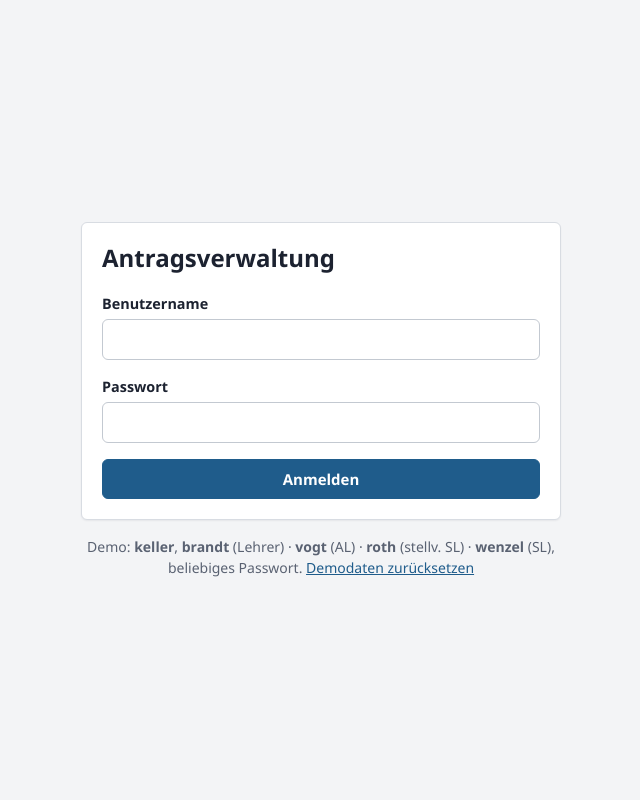
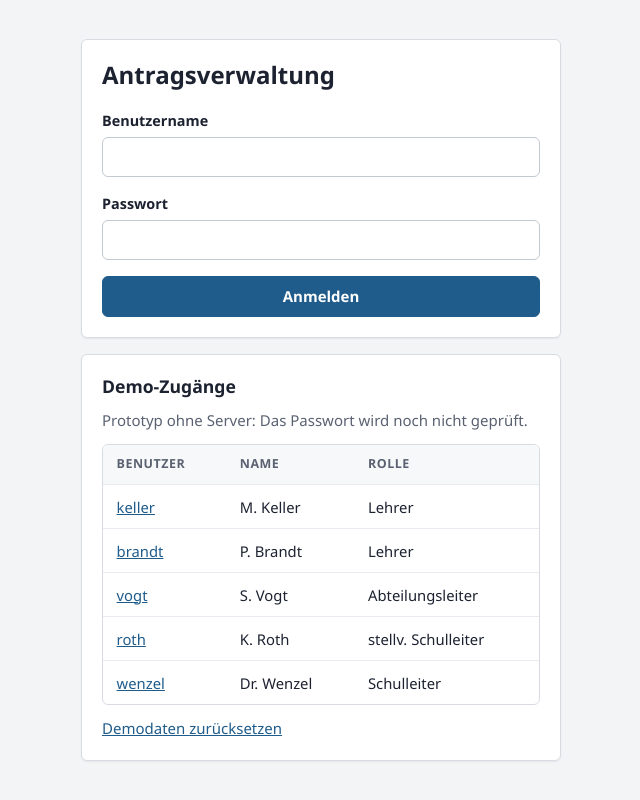
Before and after one commit to fruitOleg/ihk-abschlussprojekt-antragsverwaltung, a PHP site: page /code/public/index.html in a window 1280 px wide. Shown: the whole page, without its empty margins (319-959 px from the left). Run offline with PHP 8.4, Linux system fonts and the light colour scheme.

Commit message:
proto upd

```diff
--- a/code/public/css/style.css
+++ b/code/public/css/style.css
@@ -551,9 +551,12 @@ textarea:focus {
   margin-top: 1.25rem;
 }
 
-.demo {
-  font-size: 0.875rem;
-  text-align: center;
+.demo p {
+  margin-bottom: 0.75rem;
+}
+
+.demo .demo__fuss {
+  margin: 0.75rem 0 0;
 }
 
 /* ---------- Schmale Bildschirme ---------- */
--- a/code/public/index.html
+++ b/code/public/index.html
@@ -29,11 +29,19 @@
     </section>
 
     <!-- nur für den Prototyp, entfällt mit dem PHP-Login -->
-    <p class="demo leise">
-      Demo: <b>keller</b>, <b>brandt</b> (Lehrer) · <b>vogt</b> (AL) · <b>roth</b> (stellv. SL) · <b>wenzel</b> (SL),
-      beliebiges Passwort.
-      <button type="button" class="link" id="zuruecksetzen">Demodaten zurücksetzen</button>
-    </p>
+    <section class="karte demo" aria-labelledby="demo-titel">
+      <h2 id="demo-titel">Demo-Zugänge</h2>
+      <p class="leise">Prototyp ohne Server: Das Passwort wird noch nicht geprüft.</p>
+      <div class="tabelle-rahmen">
+        <table class="tabelle">
+          <thead>
+            <tr><th scope="col">Benutzer</th><th scope="col">Name</th><th scope="col">Rolle</th></tr>
+          </thead>
+          <tbody id="demoZugaenge"></tbody>
+        </table>
+      </div>
+      <p class="demo__fuss"><button type="button" class="link" id="zuruecksetzen">Demodaten zurücksetzen</button></p>
+    </section>
 
   </div>
 </main>
--- a/code/public/js/anmeldung.js
+++ b/code/public/js/anmeldung.js
@@ -11,6 +11,21 @@
   const feldLogin = document.getElementById('login');
   const feldPasswort = document.getElementById('passwort');
   const fehler = document.getElementById('anmeldeFehler');
+  const demo = document.getElementById('demoZugaenge');
+
+  demo.innerHTML = Daten.BENUTZER.map(b => `<tr>
+      <td><button type="button" class="link" data-login="${b.login}">${b.login}</button></td>
+      <td>${App.esc(b.name)}</td>
+      <td>${Daten.ROLLEN[b.rolle]}</td>
+    </tr>`).join('');
+
+  demo.addEventListener('click', ereignis => {
+    const knopf = ereignis.target.closest('[data-login]');
+    if (!knopf) return;
+    feldLogin.value = knopf.dataset.login;
+    fehler.hidden = true;
+    feldPasswort.focus();
+  });
 
   formular.addEventListener('submit', ereignis => {
     ereignis.preventDefault();
```
